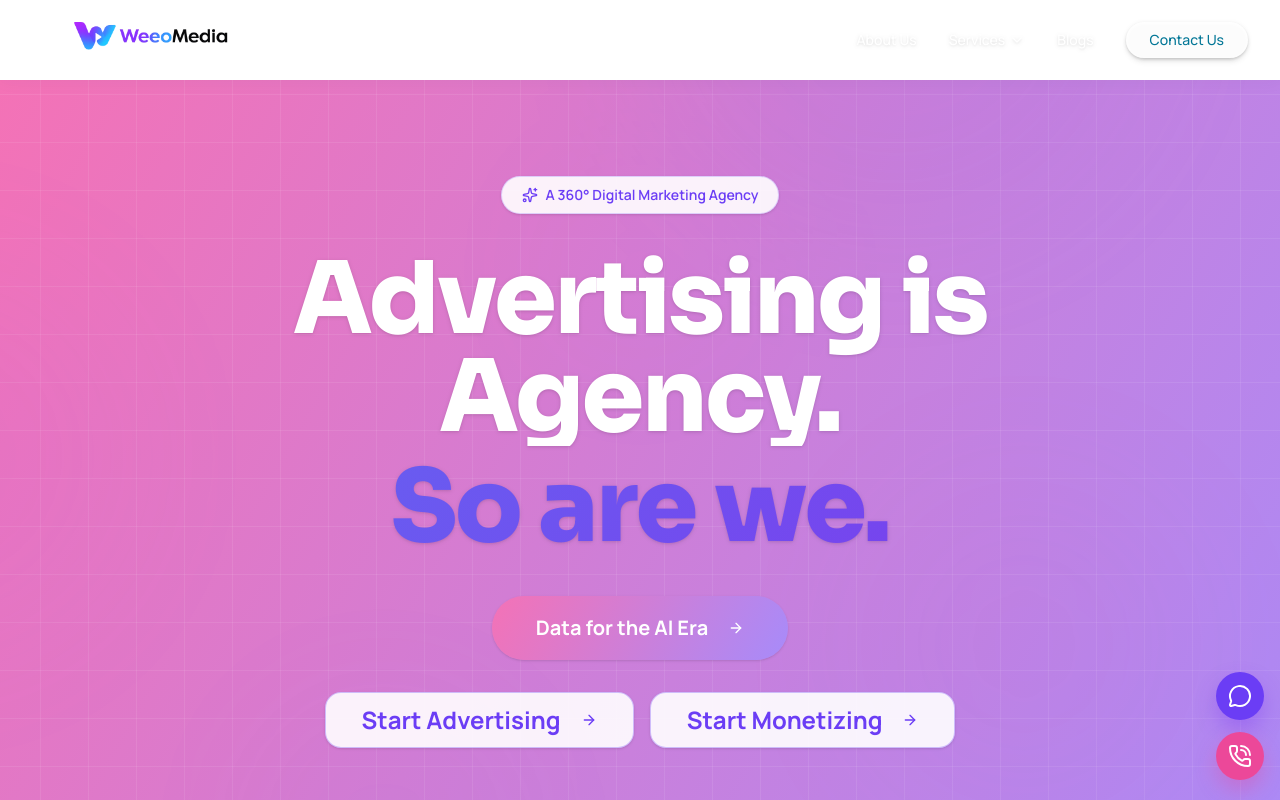
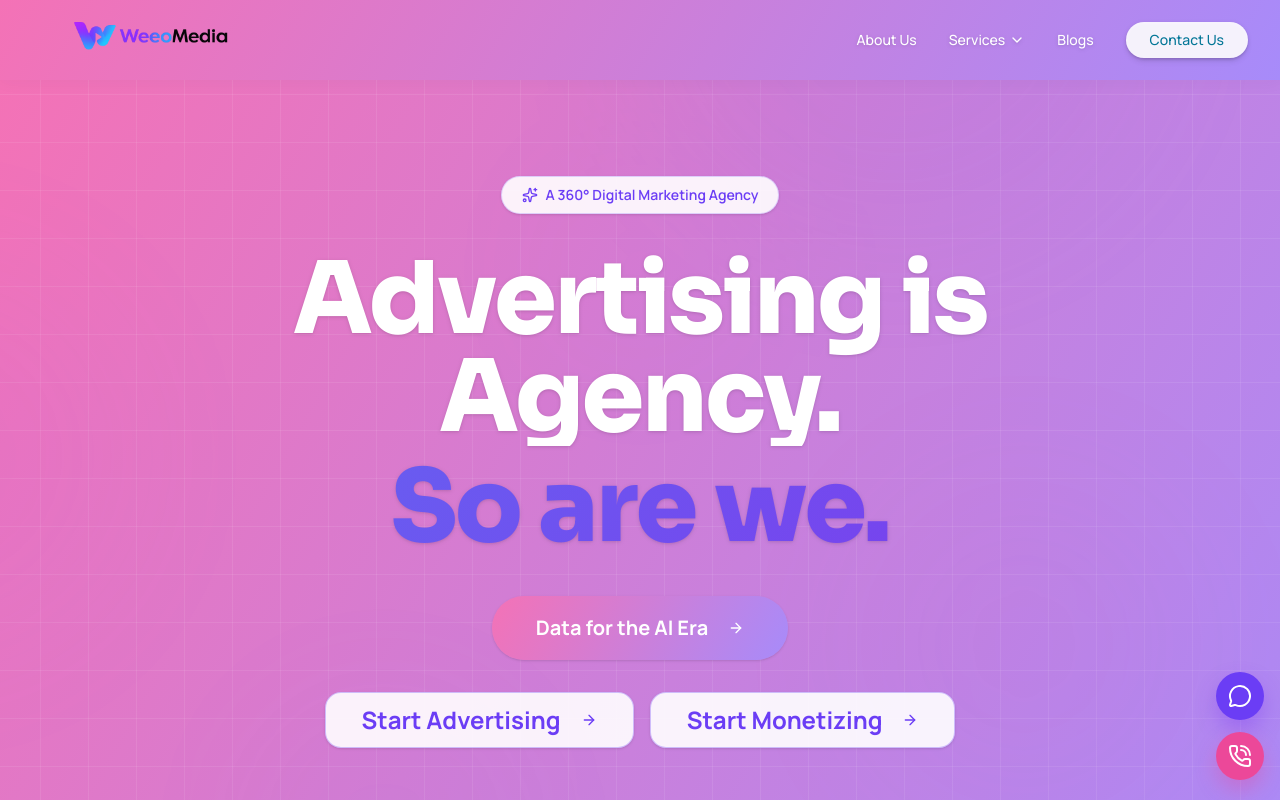
Before and after one commit to techadomobi/webi, a React (Vite) app in the folder artifacts/webnest-media/: page / in a window 1280 px wide. Shown: the top 800 px of the page. Built offline with nearby package versions, Linux system fonts and the light colour scheme.

Commit message:
Set navbar background to same gradient as hero for perfect professional merge

```diff
--- a/artifacts/webnest-media/src/components/layout/Navbar.tsx
+++ b/artifacts/webnest-media/src/components/layout/Navbar.tsx
@@ -113,7 +113,7 @@ export default function Navbar() {
 
   return (
     <header
-      className="sticky top-0 z-50 w-full transition-all duration-300 bg-transparent backdrop-blur-[2px]"
+      className="sticky top-0 z-50 w-full transition-all duration-300 bg-gradient-brand"
       style={{boxShadow: '0 2px 16px 0 rgba(44, 62, 80, 0.04)'}}
     >
       <div
```
